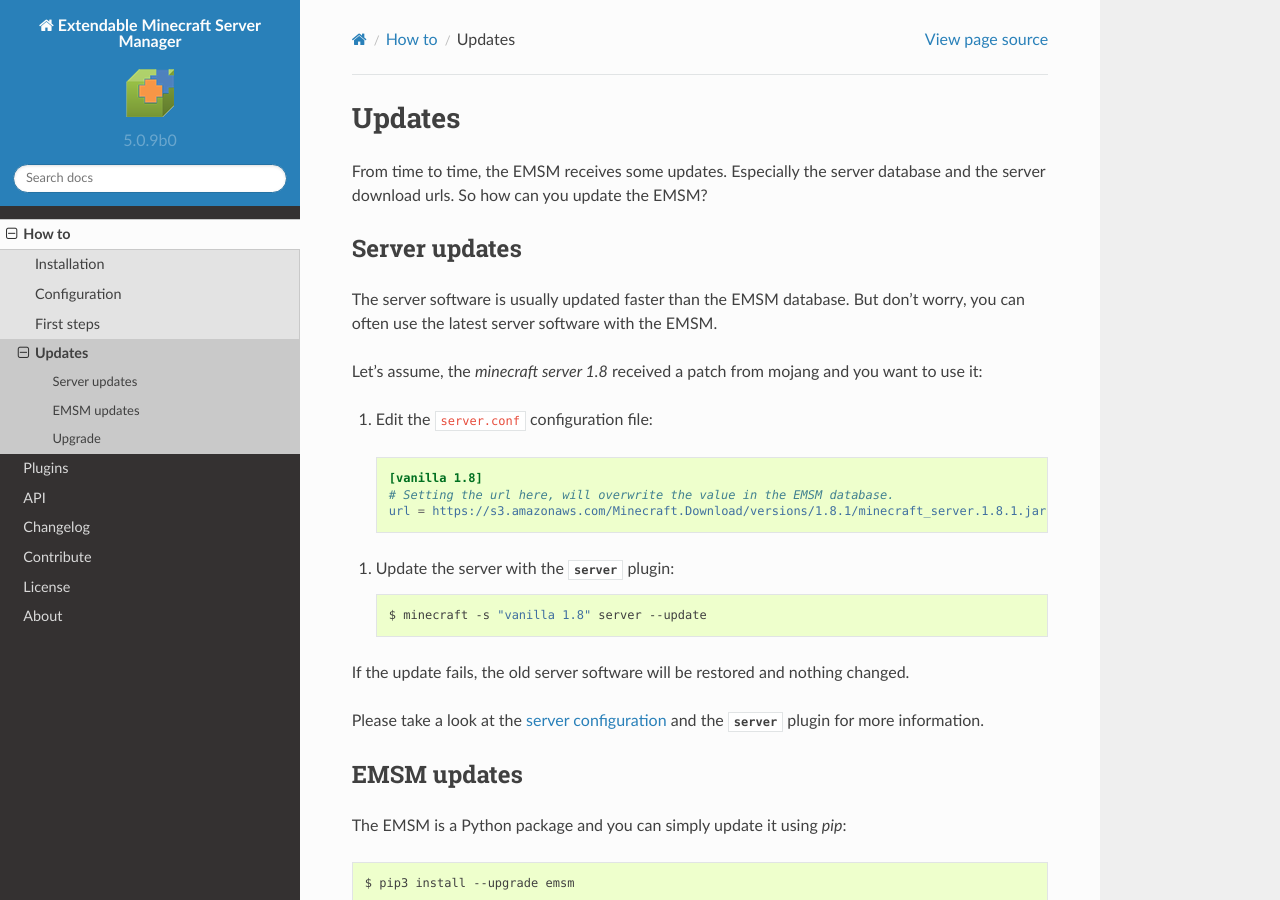
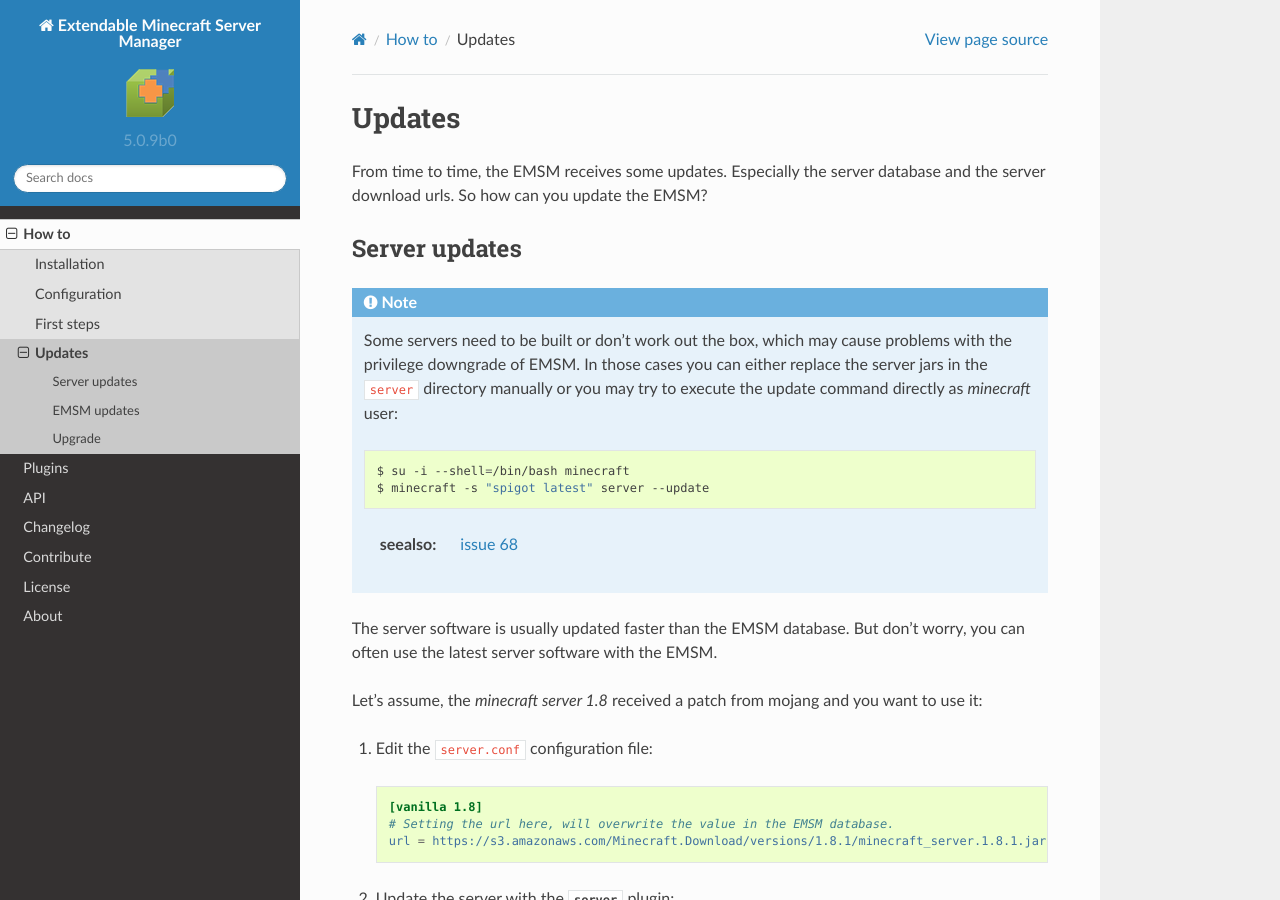
Before and after one commit to benediktschmitt/emsm, a Sphinx documentation site: the page built from docs/source/how_to/updates.rst, in a window 1280 px wide and 900 px high. Built offline with Sphinx 7.4.7 and the Read the Docs theme 2.0.0, drawn with Linux system fonts in a browser that asks for light colours.

Commit message:
*updated* docs as fix for problems with spigot updates (issue #68)

```diff
--- a/docs/source/how_to/first_steps.rst
+++ b/docs/source/how_to/first_steps.rst
@@ -89,3 +89,5 @@
         $ minecraft -S server --update
         $ minecraft -s "vanilla 1.8" server --update
         $ minecraft --server "vanilla 1.8" server --update
+
+    Make sure to read the next section for more information about server updates.
--- a/docs/source/how_to/installation.rst
+++ b/docs/source/how_to/installation.rst
@@ -28,8 +28,8 @@
 
     .. code-block:: bash
 
-        $ sudo addgroup --system --no-create-home --disabled-login --group minecraft
-        $ sudo adduser --system --no-create-home --disabled-login --ingroup minecraft minecraft
+        $ sudo addgroup --system --no-create-home --group minecraft
+        $ sudo adduser  --system --no-create-home --ingroup minecraft minecraft
 
 #.  Create the instance folder. This folder will later contain all worlds and
     server executables:
--- a/docs/source/how_to/updates.rst
+++ b/docs/source/how_to/updates.rst
@@ -7,13 +7,27 @@
 Server updates
 --------------
 
+.. note::
+
+    Some servers need to be built or don't work out the box, which may cause problems with the
+    privilege downgrade of EMSM. In those cases you can either replace the server jars in the
+    :file:`server` directory manually or you may try to execute the update command directly as
+    *minecraft* user:
+
+    .. code-block:: bash
+
+        $ su -i --shell=/bin/bash minecraft
+        $ minecraft -s "spigot latest" server --update
+
+    :seealso: `issue 68 <https://github.com/benediktschmitt/emsm/issues/68>`_
+
 The server software is usually updated faster than the EMSM database.
 But don't worry, you can often use the latest server software with the EMSM.
 
 Let's assume, the *minecraft server 1.8* received a patch from mojang and you
 want to use it:
 
-#.  Edit the :file:`server.conf` configuration file:
+1.  Edit the :file:`server.conf` configuration file:
 
    .. code-block:: ini
 
```
Also changed, not shown: other parts of docs/source/how_to/updates.rst (+1 -1 lines).
